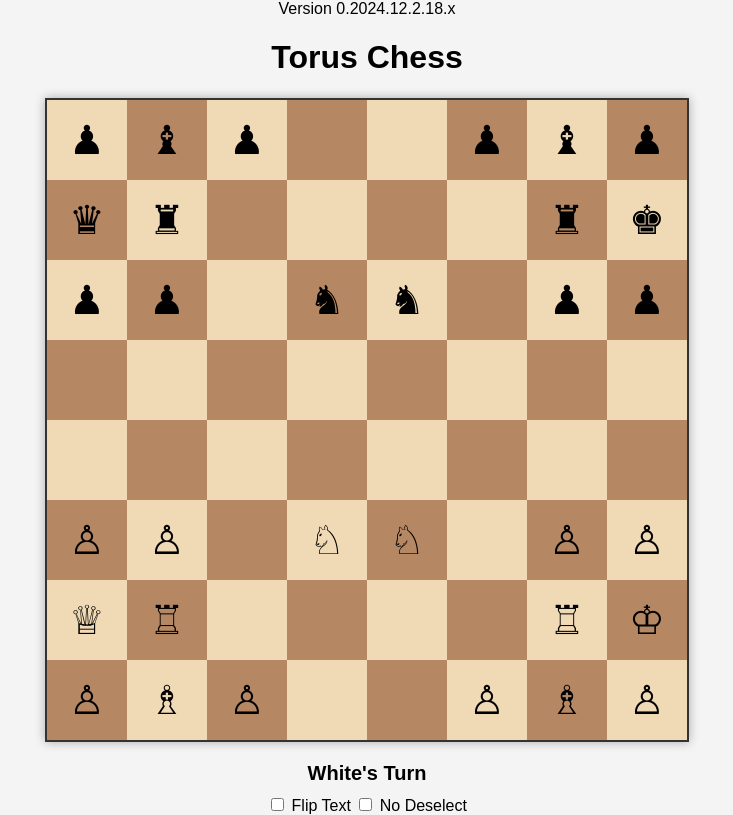
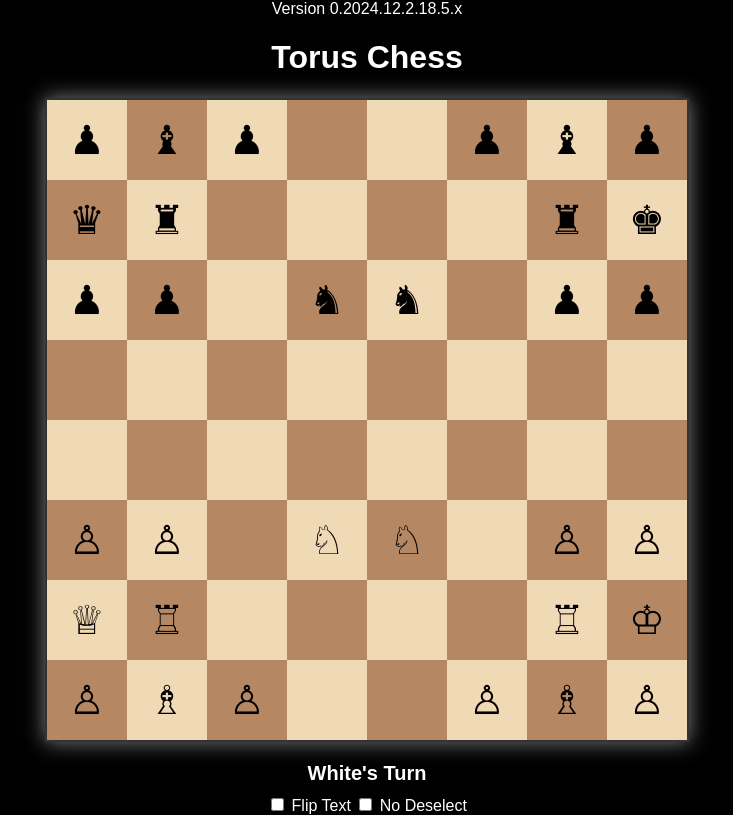
Before and after one commit to MoCoXIII/Torus-Chess, a plain HTML site: page index.html in a window 1280 px wide. Shown: the whole page, without its empty margins (273-1006 px from the left). Drawn offline with Linux system fonts and the light colour scheme.

Commit message:
Changed Color Theme to dark mode

```diff
--- a/script.js
+++ b/script.js
@@ -1,4 +1,4 @@
-document.getElementById('version').textContent = 'Version 0.2024.12.2.18.x';
+document.getElementById('version').textContent = 'Version 0.2024.12.2.18.5.x';
 
 window.addEventListener('load', () => {
   const windowSize = window.innerWidth < window.innerHeight ? window.innerWidth : window.innerHeight;
--- a/style.css
+++ b/style.css
@@ -3,7 +3,8 @@ body {
   text-align: center;
   margin: 0;
   padding: 0;
-  background-color: #f4f4f4;
+  background-color: black;
+  color: white;
 }
 
 #chessboard {
@@ -12,7 +13,7 @@ body {
   grid-template-rows: repeat(8, 60px);
   margin: 20px auto;
   border: 2px solid #333;
-  box-shadow: 0 0 10px rgba(0, 0, 0, 0.3);
+  box-shadow: 0 0 20px rgba(255, 255, 255, 0.5);
   /* box-sizing: border-box; */
   width: 480px;
 }
@@ -35,6 +36,7 @@ body {
 }
 
 .piece {
+  color: black;
   user-select: none;
   font-size: 40px;
   text-align: center;
```
